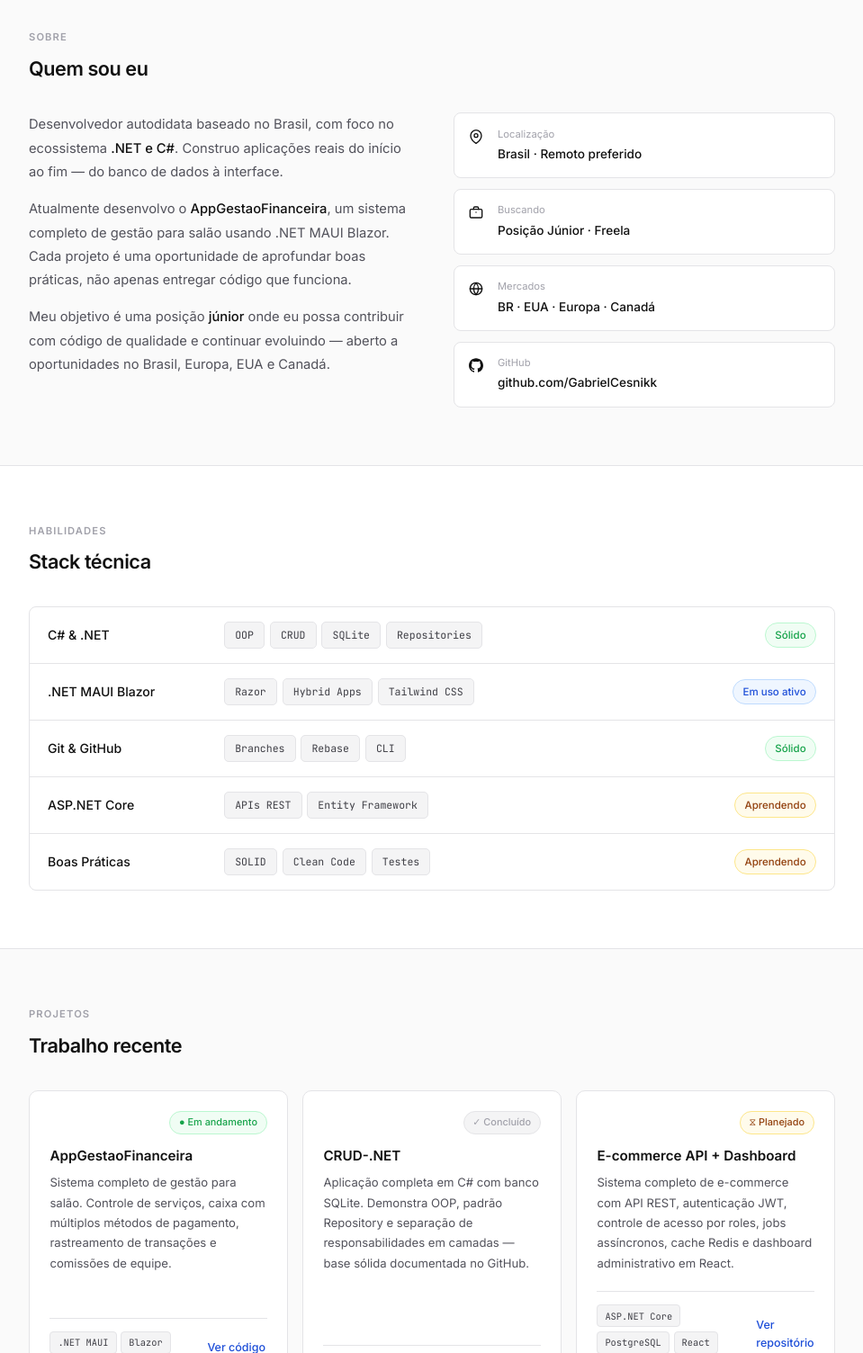
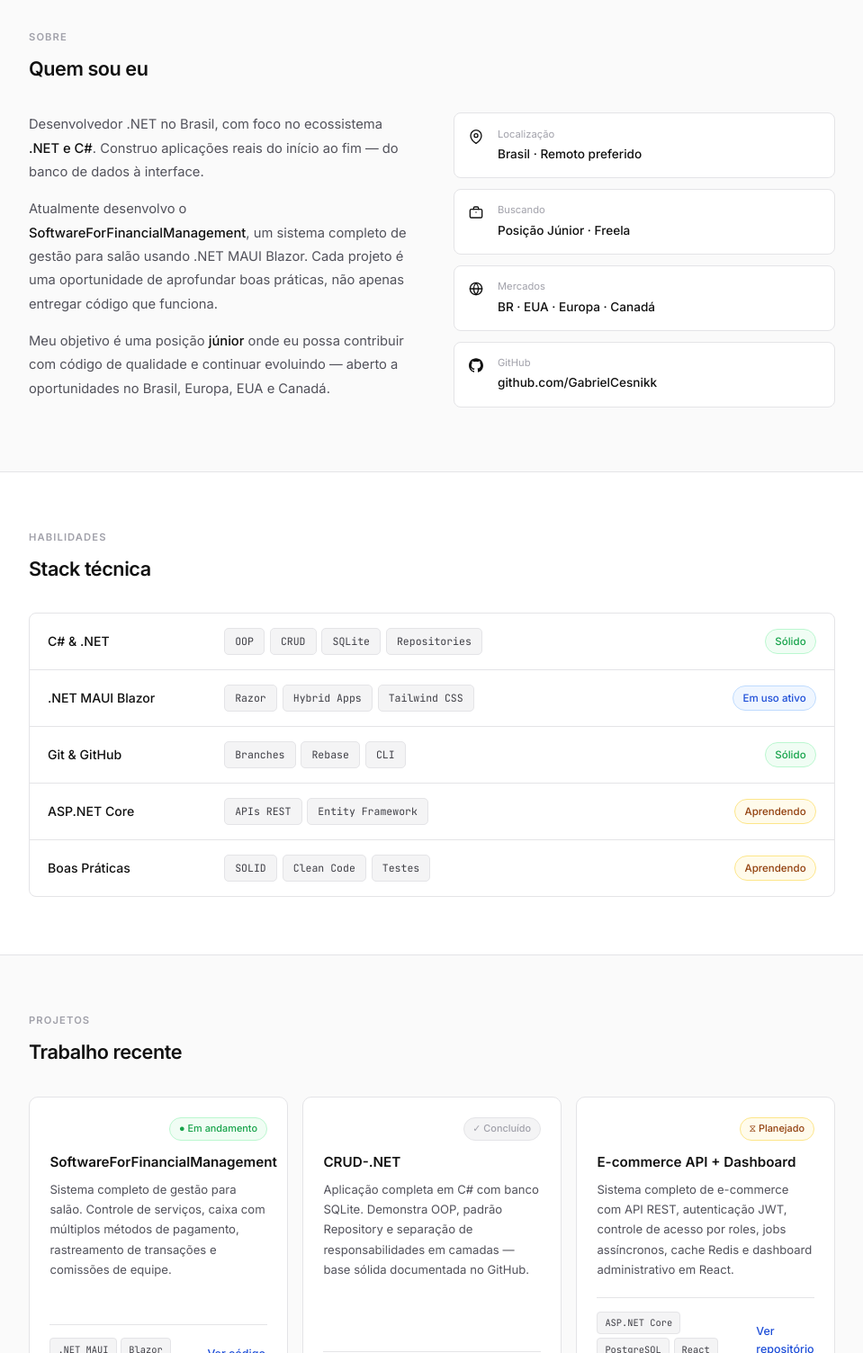
Before and after one commit to GabrielCesnikk/gabrielcesnikk.github.io, a plain HTML site: page index.html in a window 1280 px wide. Shown: the part 500-2004 px from the top of the page at 90% size, without its empty margins (160-1119 px from the left). Drawn offline with Linux system fonts and the light colour scheme.

Commit message:
Landing page update

```diff
--- a/index.html
+++ b/index.html
@@ -169,8 +169,8 @@
     <h2>Quem sou eu</h2>
     <div class="grid fade-in">
       <div class="sobre-text">
-        <p>Desenvolvedor autodidata baseado no Brasil, com foco no ecossistema <strong>.NET e C#</strong>. Construo aplicações reais do início ao fim — do banco de dados à interface.</p>
-        <p>Atualmente desenvolvo o <strong>AppGestaoFinanceira</strong>, um sistema completo de gestão para salão usando .NET MAUI Blazor. Cada projeto é uma oportunidade de aprofundar boas práticas, não apenas entregar código que funciona.</p>
+        <p>Desenvolvedor .NET no Brasil, com foco no ecossistema <strong>.NET e C#</strong>. Construo aplicações reais do início ao fim — do banco de dados à interface.</p>
+        <p>Atualmente desenvolvo o <strong>SoftwareForFinancialManagement</strong>, um sistema completo de gestão para salão usando .NET MAUI Blazor. Cada projeto é uma oportunidade de aprofundar boas práticas, não apenas entregar código que funciona.</p>
         <p>Meu objetivo é uma posição <strong>júnior</strong> onde eu possa contribuir com código de qualidade e continuar evoluindo — aberto a oportunidades no Brasil, Europa, EUA e Canadá.</p>
       </div>
       <div class="sobre-facts">
@@ -246,7 +246,7 @@
     <div class="projects-grid fade-in">
       <div class="project-card">
         <div class="project-card-top"><span class="status-badge s-active">● Em andamento</span></div>
-        <h3>AppGestaoFinanceira</h3>
+        <h3>SoftwareForFinancialManagement</h3>
         <p>Sistema completo de gestão para salão. Controle de serviços, caixa com múltiplos métodos de pagamento, rastreamento de transações e comissões de equipe.</p>
         <div class="project-card-footer">
           <div class="project-stack"><span>.NET MAUI</span><span>Blazor</span><span>Tailwind</span></div>
```
